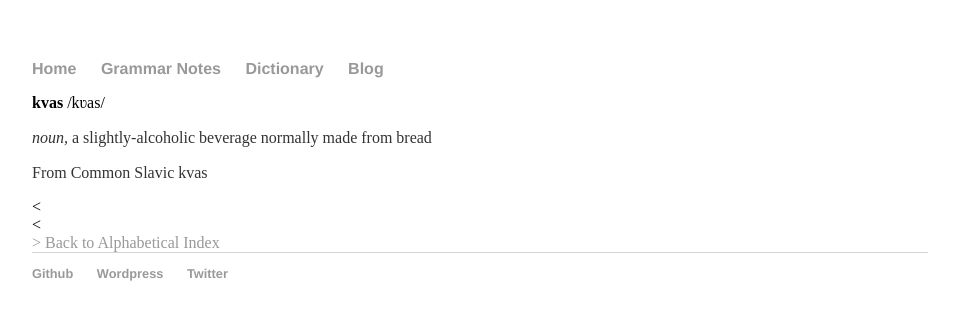
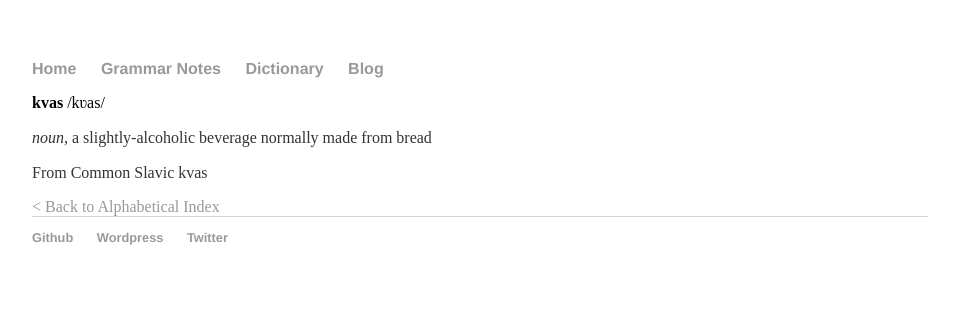
Before and after one commit to roelchristian/roelchristian.github.io, a Jekyll site: the page built from dictionary/entry/k/kvas.html, in a window 1280 px wide. Shown: the top 320 px of the page, without its empty margins (160-1119 px from the left). Built offline with Jekyll 4.4.1, drawn with Linux system fonts in a browser that asks for light colours.

Commit message:
Correct typo errors in entry template

```diff
--- a/_layouts/entry.html
+++ b/_layouts/entry.html
@@ -11,10 +11,10 @@ layout: default
   <p>{{ page.etymology }}</p>
 
 </div>
-<<div class="examples">
+<div class="examples">
   {{ page.examples }}
 </div>
 
-<<div class="back-to-index">
-  <a href="https://roelchristian.github.io/dictionary">&gt; Back to Alphabetical Index</a>
+<div class="back-to-index">
+  <a href="https://roelchristian.github.io/dictionary">&lt; Back to Alphabetical Index</a>
 </div>
```
